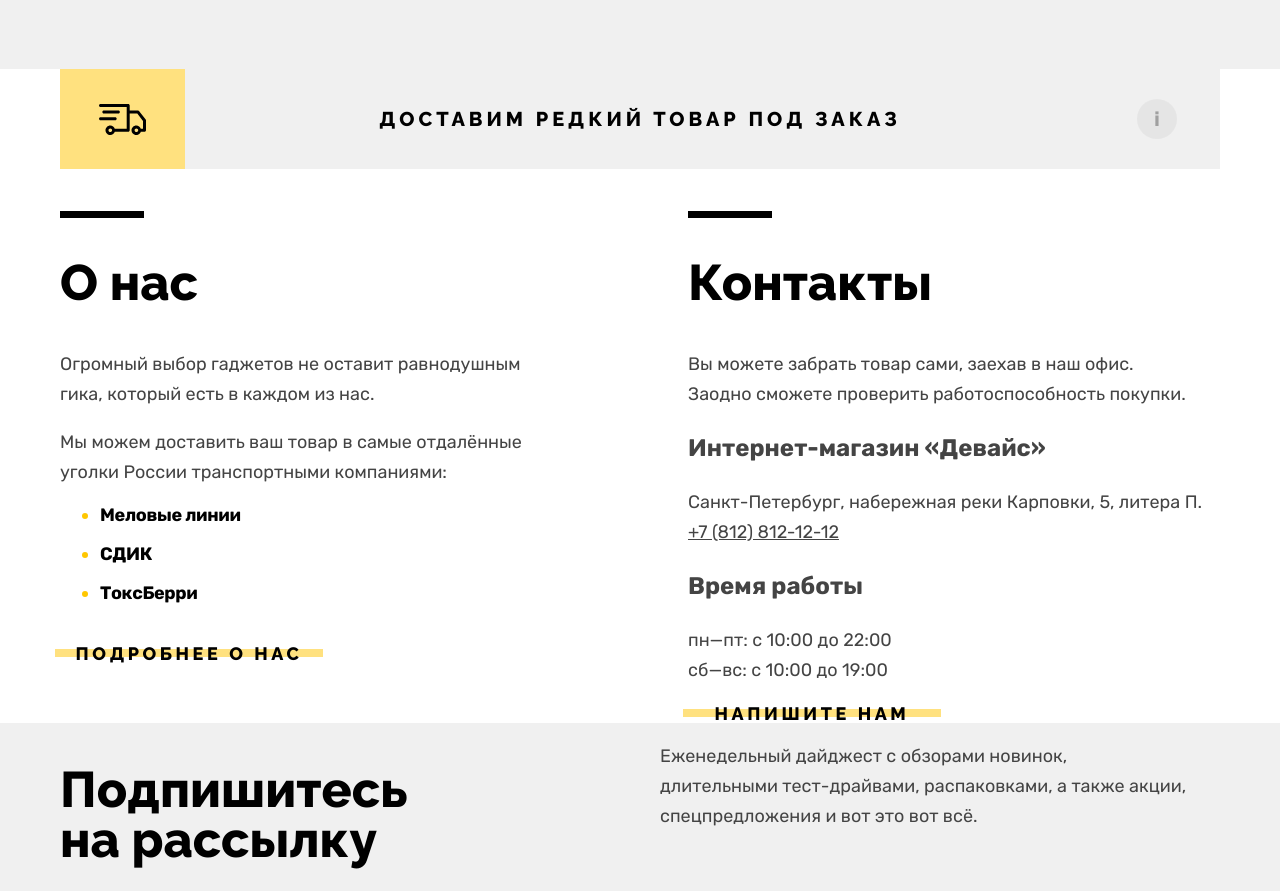
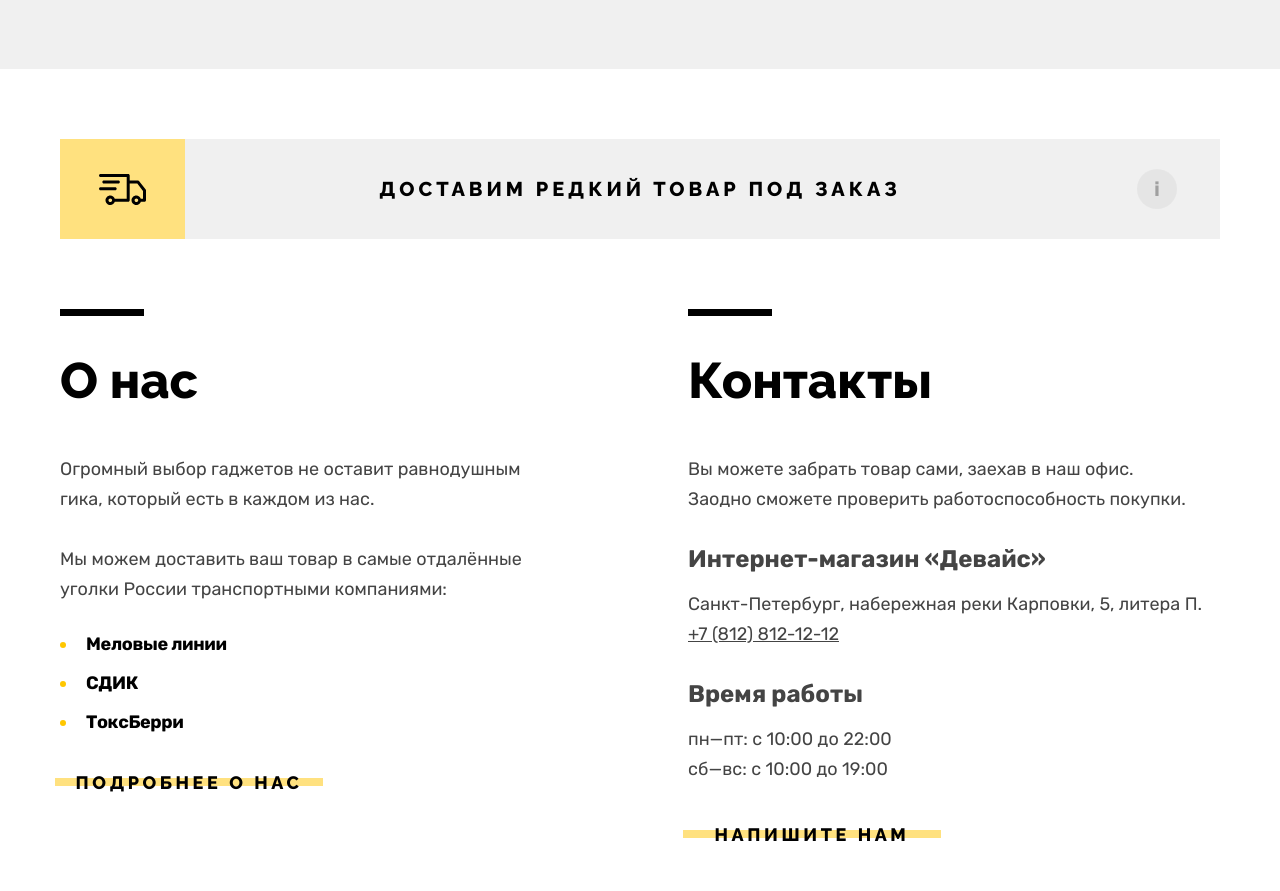
Before and after one commit to htmlacademy-htmlcss/1970787-device-33, a website: page index.html in a window 1280 px wide. Shown: the part 1446-2337 px from the top of the page. Drawn offline with Linux system fonts and the light colour scheme.

Commit message:
Стилизует блоки "О нас" и "Контакты"

```diff
--- a/styles/styles.css
+++ b/styles/styles.css
@@ -763,7 +763,8 @@ body {
 /* Доставка */
 .delivery {
   width: 1160px;
-  margin: 0 auto;
+  margin: 0 auto 70px;
+  padding-top: 70px;
 }
 
 .delivery-link {
@@ -825,7 +826,7 @@ body {
   display: flex;
   justify-content: space-between;
   width: 1160px;
-  margin: 0 auto;
+  margin: 0 auto 80px;
 }
 
 .about-us {
@@ -833,6 +834,8 @@ body {
 }
 
 .about-us-title {
+  margin: 0 0 48px;
+
   font-family: Raleway, sans-serif;
   font-size: 50px;
   line-height: 50px;
@@ -852,12 +855,19 @@ body {
 
 .about-us-text {
   width: 497px;
+  margin: 0 0 30px;
 
   color: #444444;
 }
 
+.about-us-delivery-list {
+  margin: 0 0 40px;
+  padding-left: 18px;
+}
+
 .about-us-delivery-item {
   margin-bottom: 19px;
+  padding-left: 8px;
 
   line-height: 20px;
   font-weight: 700;
@@ -882,6 +892,8 @@ body {
 }
 
 .contacts-title {
+  margin: 0 0 48px 0;
+
   font-family: Raleway, sans-serif;
   font-size: 50px;
   line-height: 50px;
@@ -901,18 +913,22 @@ body {
 
 .contacts-text {
   width: 498px;
-  margin: 0;
+  margin: 0 0 30px;
 
   color: #444444;
 }
 
 .contacts-subtitle {
+  margin: 0 0 15px;
+
   font-size: 24px;
   font-weight: 700;
   color: #444444;
 }
 
 .contacts-address {
+  margin-bottom: 30px;
+
   font-style: normal;
   color: #444444;
 }
@@ -926,6 +942,7 @@ body {
 }
 
 .contacts-schedule {
+  margin: 0 0 40px;
   padding: 0;
 
   color: #444444;
```
